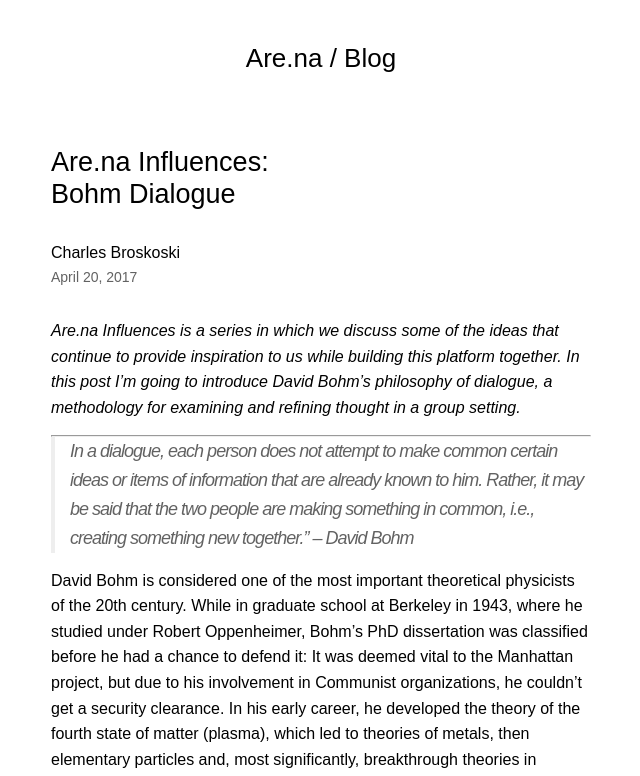
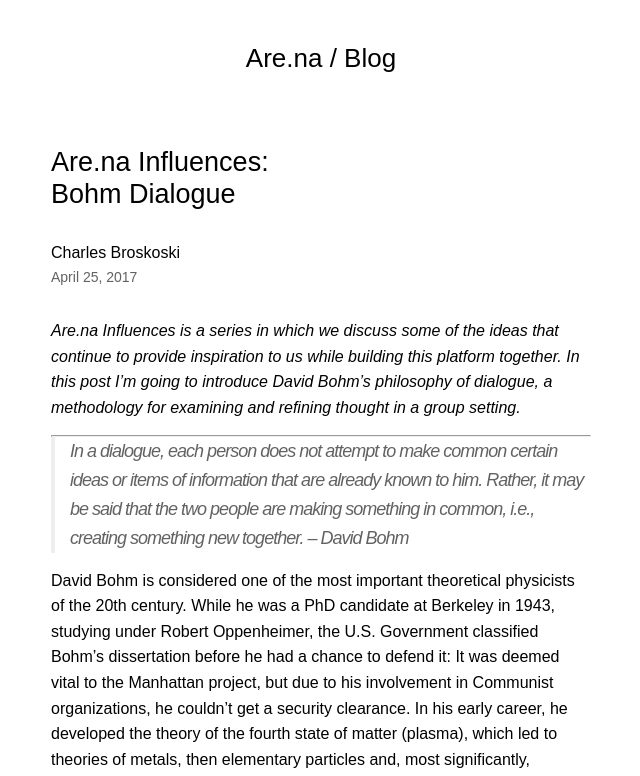
Before and after one commit to aredotna/building, a Jekyll site: the page built from _posts/2017-04-25-bohm-dialogue.markdown, in a window 1280 px wide and 1400 px high. Shown: the top 776 px of the window, without its empty margins (319-959 px from the left). Built offline with Jekyll 4.4.1, drawn with Linux system fonts in a browser that asks for light colours; some of the changed text lies outside the part shown.

Commit message:
Bohm grammar edits and feature

```diff
--- a/_posts/2017-04-20-bohm-dialogue.markdown
+++ b/_posts/2017-04-25-bohm-dialogue.markdown
@@ -1,12 +1,12 @@
 ---
 title: Bohm Dialogue
-date: 2017-04-20 12:00:00 Z
+date: 2017-04-25 12:00:00 Z
 categories:
 - Are.na Influences
 tags:
-- draft
+- featured
 layout: post
-image: https://d2w9rnfcy7mm78.cloudfront.net/978858/original_56ac434c53204d330943b9f0bfe9ae2a.jpg
+image: https://d2w9rnfcy7mm78.cloudfront.net/992153/original_2504f655e5912097f5165c6e41568c51.png
 author: "Charles Broskoski"
 ---
 
@@ -14,23 +14,23 @@
 
 ---
 
-> In a dialogue, each person does not attempt to make common certain ideas or items of information that are already known to him. Rather, it may be said that the two people are making something in common, i.e., creating something new together." – David Bohm
+> In a dialogue, each person does not attempt to make common certain ideas or items of information that are already known to him. Rather, it may be said that the two people are making something in common, i.e., creating something new together. – David Bohm
 
-David Bohm is considered one of the most important theoretical physicists of the 20th century. While in graduate school at Berkeley in 1943, where he studied under Robert Oppenheimer, Bohm’s PhD dissertation was classified before he had a chance to defend it: It was deemed vital to the Manhattan project, but due to his involvement in Communist organizations, he couldn’t get a security clearance. In his early career, he developed the theory of the fourth state of matter (plasma), which led to theories of metals, then elementary particles and, most significantly, breakthrough theories in quantum mechanics. Einstein once called him his “intellectual successor”.
+David Bohm is considered one of the most important theoretical physicists of the 20th century. While he was a PhD candidate at Berkeley in 1943, studying under Robert Oppenheimer, the U.S. Government classified Bohm's dissertation before he had a chance to defend it: It was deemed vital to the Manhattan project, but due to his involvement in Communist organizations, he couldn’t get a security clearance. In his early career, he developed the theory of the fourth state of matter (plasma), which led to theories of metals, then elementary particles and, most significantly, breakthrough theories in quantum mechanics. Einstein once called him his “intellectual successor”.
 
 ![](https://d2w9rnfcy7mm78.cloudfront.net/989833/original_3e023943c8334418f961394c2e24bd4a.jpg)
 
 Roughly speaking, Bohm's career started out highly academic and technical, and gradually moved towards softer, philosophical subjects. His interest in quantum mechanics led him to consider the role of consciousness in shaping reality, which led him to the philosophy of the mind, which in turn led him to the concept of a dialogue.
 
-In examining Bohm's life outside of his own work, a few relationships can be recognized as precursors to his focus on the concept of a dialogue. One was the friendship between Niels Bohr and Albert Einstein, which Bohm witnessed.
+In examining Bohm's life outside of his own work, we can recognize a few relationships as precursors to his focus on the concept of a dialogue. One was the friendship between Niels Bohr and Albert Einstein, which Bohm witnessed.
 
-The way [Bohm describes it](http://www.mindstructures.com/david-bohm-about-einstein-and-bohr/), Bohr and Einstein started out as great friends but slowly drifted apart due to a philosophical disagreement on the nature of truth in the context of science. Bohr argued that the observer played a role in the definition of truth, while Einstein called this a "tranquilizer philosophy" and thought that the observer played no role in the evaluation of scientific truth. Bohm's view was that both Einstein and Bohr were partially correct, but because each of them would individually dig in and hold their positions, there would never be a way to move past their differences. On this point, Bohm says "They were not discussing the point which was the unconscious assumption, or even conscious. But they did not discuss their assumptions. They argued by saying, 'This is my assumption. This is my result.' They did not get together and say, 'Here are our two assumptions. Let me look at your assumption as favorably as I can, and you look at mine.'"
+The way [Bohm describes it](http://www.mindstructures.com/david-bohm-about-einstein-and-bohr/), Bohr and Einstein started out as great friends but slowly drifted apart due to a philosophical disagreement on the nature of truth in the context of science. Bohr argued that the observer played a role in the definition of truth, while Einstein called this a "tranquilizer philosophy" and thought that the observer played no role in the evaluation of scientific truth. Bohm's view was that both Einstein and Bohr were partially correct, but because each of them would individually dig in and hold their positions, there would never be a way to move past their differences. On this point, Bohm says, "They were not discussing the point which was the unconscious assumption, or even conscious. But they did not discuss their assumptions. They argued by saying, 'This is my assumption. This is my result.' They did not get together and say, 'Here are our two assumptions. Let me look at your assumption as favorably as I can, and you look at mine.'"
 
-The other relationship that significantly influenced his conception of dialogue was with J.Krishnamurti, whose work he came into contact with in the early 60's. Krishnamurti was groomed from the age of 14 to be the "[World Teacher](https://en.wikipedia.org/wiki/Maitreya_(Theosophy)#The_World_Teacher_Project)" in a Theosophy sect called The Order of the Star in the East, and had since become something of an anti-guru. Krishnamurti's statement upon leaving the The Order:
+The other relationship that significantly influenced his conception of dialogue was with J.Krishnamurti, whose work he came into contact with in the early 1960's. Krishnamurti was groomed from the age of 14 to be the "[World Teacher](https://en.wikipedia.org/wiki/Maitreya_(Theosophy)#The_World_Teacher_Project)" in a Theosophy sect called The Order of the Star in the East founded in 1911, and had since become something of an anti-guru. Krishnamurti's statement upon leaving the The Order:
 
 > I maintain that truth is a pathless land, and you cannot approach it by any path whatsoever, by any religion, by any sect. That is my point of view, and I adhere to that absolutely and unconditionally. Truth, being limitless, unconditioned, unapproachable by any path whatsoever, cannot be organized; nor should any organization be formed to lead or coerce people along a particular path. ... This is no magnificent deed, because I do not want followers, and I mean this. The moment you follow someone you cease to follow Truth. I am not concerned whether you pay attention to what I say or not. I want to do a certain thing in the world and I am going to do it with unwavering concentration. I am concerning myself with only one essential thing: to set man free. I desire to free him from all cages, from all fears, and not to found religions, new sects, nor to establish new theories and new philosophies.
 
-Bohm and Krishnamurti developed a friendship, and over the course of 25 years had a series of conversations (many of which were [documented](http://www.jkrishnamurti.org/krishnamurti-teachings/view-text.php?tid=1373&chid=1072)), exploring the general nature of reality, time and thought. It was important to note that there was no leader and no pre-defined subject to these conversations, a practice that would inform Bohm’s philosophy around dialogue. The idea was to explore together and to build and refine each others thoughts. A [short example from 1980](http://www.jkrishnamurti.org/krishnamurti-teachings/view-text.php?tid=31&chid=56829&w=Bohm):
+Bohm and Krishnamurti developed a friendship, and over the course of 25 years had a series of conversations (many of which were [documented](http://www.jkrishnamurti.org/krishnamurti-teachings/view-text.php?tid=1373&chid=1072)), exploring the general nature of reality, time and thought. It is important to note that there was no leader and no pre-defined subject to these conversations, a practice that would inform Bohm’s philosophy around dialogue. The idea was to explore together and to build and refine each others thoughts. A [short example from 1980](http://www.jkrishnamurti.org/krishnamurti-teachings/view-text.php?tid=31&chid=56829&w=Bohm):
 
 ![](http://bohmkrishnamurti.com/wp-content/uploads/2012/03/krishnamurti_bohm.jpg)
 
```
Also changed, not shown: other parts of _posts/2017-04-25-bohm-dialogue.markdown (+2 -2 lines).
